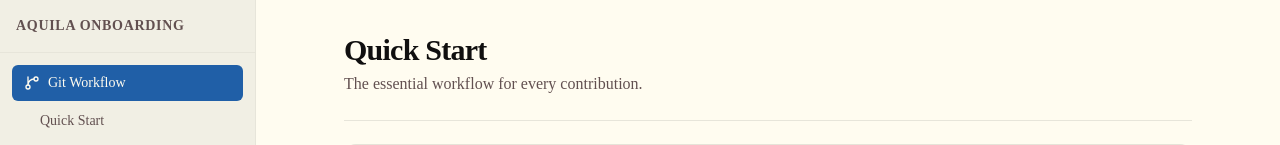
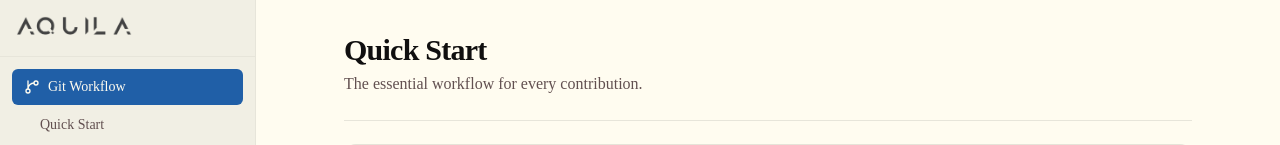
Before and after one commit to aquilasoftwares/docs, a React (Vite) app: page /git-workflow in a window 1280 px wide. Shown: the top 145 px of the page. Built offline with nearby package versions, Linux system fonts and the light colour scheme.

Commit message:
✨ feat: update page name to logo

```diff
--- a/index.html
+++ b/index.html
@@ -4,7 +4,7 @@
     <meta charset="UTF-8" />
     <link rel="icon" type="image/svg+xml" href="/favicon.svg" />
     <meta name="viewport" content="width=device-width, initial-scale=1.0" />
-    <title>Aquila Onboarding</title>
+    <title>Aquila Coding</title>
     <script>
       (function () {
         var theme = localStorage.getItem('theme') ?? 'light';
--- a/src/components/layout/RootLayout.tsx
+++ b/src/components/layout/RootLayout.tsx
@@ -33,7 +33,7 @@ export function RootLayout({ children }: RootLayoutProps) {
               <Sidebar />
             </SheetContent>
           </Sheet>
-          <span className="font-semibold text-sm">Aquila Onboarding</span>
+          <span className="font-semibold text-sm">Aquila Coding</span>
         </header>
 
         <main className="flex-1 overflow-y-auto">
--- a/src/components/layout/Sidebar.tsx
+++ b/src/components/layout/Sidebar.tsx
@@ -40,9 +40,11 @@ export function Sidebar() {
   return (
     <aside className="flex flex-col w-64 h-screen border-r border-border bg-card shrink-0">
       <div className="p-4 border-b border-border">
-        <h2 className="font-semibold text-sm text-muted-foreground uppercase tracking-wider">
-          Aquila Onboarding
-        </h2>
+        <img
+          src="/aquila_logo_name.png"
+          alt="Aquila"
+          className="h-6 w-auto dark:invert"
+        />
       </div>
 
       <nav className="flex-1 overflow-y-auto p-3 space-y-1">
```
Also changed, not shown: public/aquila_logo_name.png (added).
